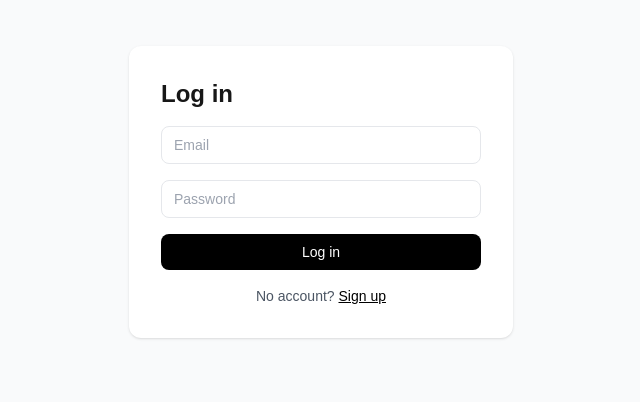
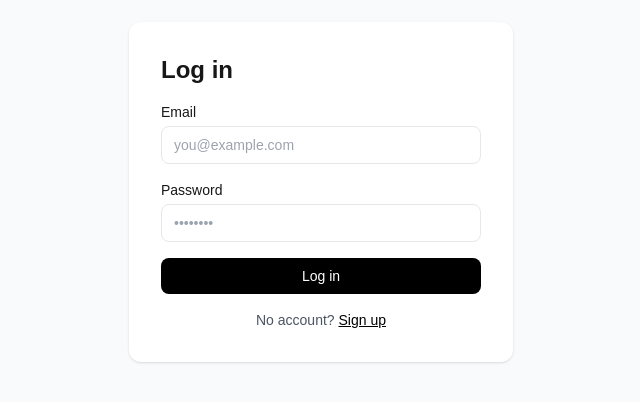
Before and after one commit to petkovM22/supabase-auth-nextjs, a Next.js app: page /login in a window 1280 px wide. Shown: the part 208-610 px from the top of the page, without its empty margins (319-959 px from the left). Built offline with nearby package versions, Linux system fonts and the light colour scheme.

Commit message:
fix: add accessible label elements to login and signup forms

```diff
--- a/app/(auth)/login/page.tsx
+++ b/app/(auth)/login/page.tsx
@@ -31,23 +31,29 @@ export default function LoginPage() {
           </p>
         )}
 
+        <label className="flex flex-col gap-1">
+          <span className="text-sm font-medium">Email</span>
           <input
             name="email"
             type="email"
-          placeholder="Email"
+            placeholder="you@example.com"
             required
             autoComplete="email"
             className="border rounded-lg px-3 py-2 text-sm focus:outline-none focus:ring-2 focus:ring-black"
           />
+        </label>
 
+        <label className="flex flex-col gap-1">
+          <span className="text-sm font-medium">Password</span>
           <input
             name="password"
             type="password"
-          placeholder="Password"
+            placeholder="••••••••"
             required
             autoComplete="current-password"
             className="border rounded-lg px-3 py-2 text-sm focus:outline-none focus:ring-2 focus:ring-black"
           />
+        </label>
 
         <button
           type="submit"
--- a/app/(auth)/signup/page.tsx
+++ b/app/(auth)/signup/page.tsx
@@ -31,24 +31,30 @@ export default function SignupPage() {
           </p>
         )}
 
+        <label className="flex flex-col gap-1">
+          <span className="text-sm font-medium">Email</span>
           <input
             name="email"
             type="email"
-          placeholder="Email"
+            placeholder="you@example.com"
             required
             autoComplete="email"
             className="border rounded-lg px-3 py-2 text-sm focus:outline-none focus:ring-2 focus:ring-black"
           />
+        </label>
 
+        <label className="flex flex-col gap-1">
+          <span className="text-sm font-medium">Password</span>
           <input
             name="password"
             type="password"
-          placeholder="Password (min 6 characters)"
+            placeholder="Min 6 characters"
             required
             minLength={6}
             autoComplete="new-password"
             className="border rounded-lg px-3 py-2 text-sm focus:outline-none focus:ring-2 focus:ring-black"
           />
+        </label>
 
         <button
           type="submit"
```
Lines whose indentation alone changed are shown as unchanged.
